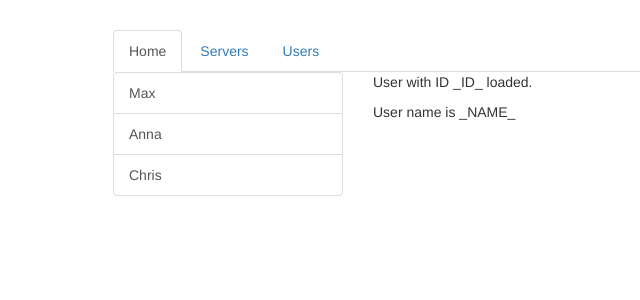
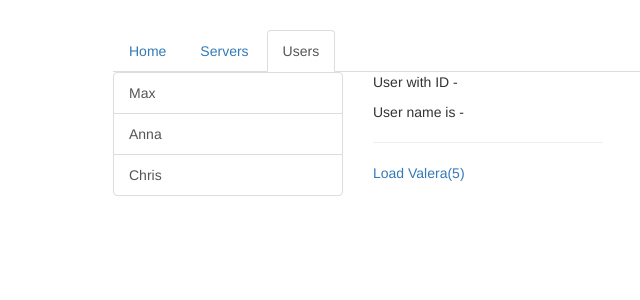
Before and after one commit to vsheva/angular-routing-task, an Angular app: page /users in a window 1280 px wide. Shown: the top 300 px of the page, without its empty margins (152-792 px from the left). Built offline with nearby package versions, Linux system fonts and the light colour scheme.

Commit message:
fetch route parameters using observable params

```diff
--- a/src/app/app.component.html
+++ b/src/app/app.component.html
@@ -2,15 +2,25 @@
   <div class="row">
     <div class="col-xs-12 col-sm-10 col-md-8 col-sm-offset-1 col-md-offset-2">
       <ul class="nav nav-tabs">
-        <li role="presentation" class="active"><a routerLink="/">Home</a></li>
-        <li role="presentation"><a routerLink="/servers">Servers</a></li>
-        <li role="presentation"><a [routerLink]="['/users']">Users</a></li>
+        <li role="presentation"
+            routerLinkActive="active"
+        [routerLinkActiveOptions]="{exact: true}">
+          <a routerLink="/">Home</a>
+        </li>
+        <li role="presentation"
+            routerLinkActive="active">
+          <a routerLink="/servers">Servers</a>
+        </li>
+        <li role="presentation"
+            routerLinkActive="active">
+          <a [routerLink]="['/users']">Users</a>
+        </li>
       </ul>
     </div>
   </div>
   <div class="row">
     <div class="col-xs-12 col-sm-10 col-md-8 col-sm-offset-1 col-md-offset-2">
-    <router-outlet></router-outlet>
+      <router-outlet></router-outlet>
       <!--      <app-home></app-home>-->
     </div>
   </div>
--- a/src/app/app.module.ts
+++ b/src/app/app.module.ts
@@ -16,6 +16,7 @@ import {RouterModule, Routes} from "@angular/router";
 const appRoutes: Routes = [
   {path: '', component: HomeComponent},
   {path: 'users', component: UsersComponent},
+  {path: 'users/:id/:name', component: UserComponent},
   {path: 'servers', component: ServersComponent},
 ];
 
--- a/src/app/home/home.component.html
+++ b/src/app/home/home.component.html
@@ -1,2 +1,3 @@
 <h4>Welcome to Server Manager 4.0</h4>
 <p>Manage your Servers and Users.</p>
+<button class="btn btn-primary" (click)="onLoadServers()"></button>
--- a/src/app/home/home.component.ts
+++ b/src/app/home/home.component.ts
@@ -1,4 +1,6 @@
 import { Component, OnInit } from '@angular/core';
+import {Router} from "@angular/router";
+
 
 @Component({
   selector: 'app-home',
@@ -7,9 +9,12 @@ import { Component, OnInit } from '@angular/core';
 })
 export class HomeComponent implements OnInit {
 
-  constructor() { }
+  constructor(private router: Router) { }
 
   ngOnInit() {
   }
 
+  onLoadServers() {
+    this.router.navigate(["/servers"]);
+  }
 }
--- a/src/app/servers/servers.component.html
+++ b/src/app/servers/servers.component.html
@@ -10,6 +10,8 @@
     </div>
   </div>
   <div class="col-xs-12 col-sm-4">
+    <button class="btn btn-primary" (click)="onReload()">Reload Page</button>
+    <!--<a routerLink="../servers">Reload Page</a>-->
     <app-edit-server></app-edit-server>
     <hr>
     <app-server></app-server>
--- a/src/app/servers/servers.component.ts
+++ b/src/app/servers/servers.component.ts
@@ -1,5 +1,6 @@
 import { Component, OnInit } from '@angular/core';
 import { ServersService } from './servers.service';
+import {ActivatedRoute, Router} from "@angular/router";
 
 @Component({
   selector: 'app-servers',
@@ -9,10 +10,16 @@ import { ServersService } from './servers.service';
 export class ServersComponent implements OnInit {
   public servers: {id: number, name: string, status: string}[] = [];
 
-  constructor(private serversService: ServersService) { }
+  constructor(private serversService: ServersService,
+              private router: Router,
+              private route: ActivatedRoute) { }
 
   ngOnInit() {
     this.servers = this.serversService.getServers();
   }
 
+  onReload() {
+  //this.router.navigate(['servers'], {relativeTo: this.route});
+  }
+
 }
--- a/src/app/users/user/user.component.html
+++ b/src/app/users/user/user.component.html
@@ -1,2 +1,4 @@
-<p>User with ID _ID_ loaded.</p>
-<p>User name is _NAME_</p>
+<p>User with ID - {{user.id}} </p>
+<p>User name is - {{user.name}}</p>
+<hr>
+<a [routerLink]="['/users', '5', 'Valera']">Load Valera(5)</a> <!-- /users/5/Valera-->
--- a/src/app/users/user/user.component.ts
+++ b/src/app/users/user/user.component.ts
@@ -1,16 +1,34 @@
 import { Component, OnInit } from '@angular/core';
+import {ActivatedRoute, Params} from "@angular/router";
 
 @Component({
   selector: 'app-user',
   templateUrl: './user.component.html',
   styleUrls: ['./user.component.css']
 })
+
+
 export class UserComponent implements OnInit {
   user: {id: number, name: string};
 
-  constructor() { }
+  constructor(private route: ActivatedRoute) { }
 
   ngOnInit() {
+
+    this.user={
+      id: this.route.snapshot.params['id'], //!!
+      name:this.route.snapshot.params['name']
+    }
+
+    //!!! observable
+    this.route.params.subscribe(
+      (params: Params) => {
+        this.user.id= params['id'];
+        this.user.name= params['name']
+      }
+    )
+
+
   }
 
 }
```
